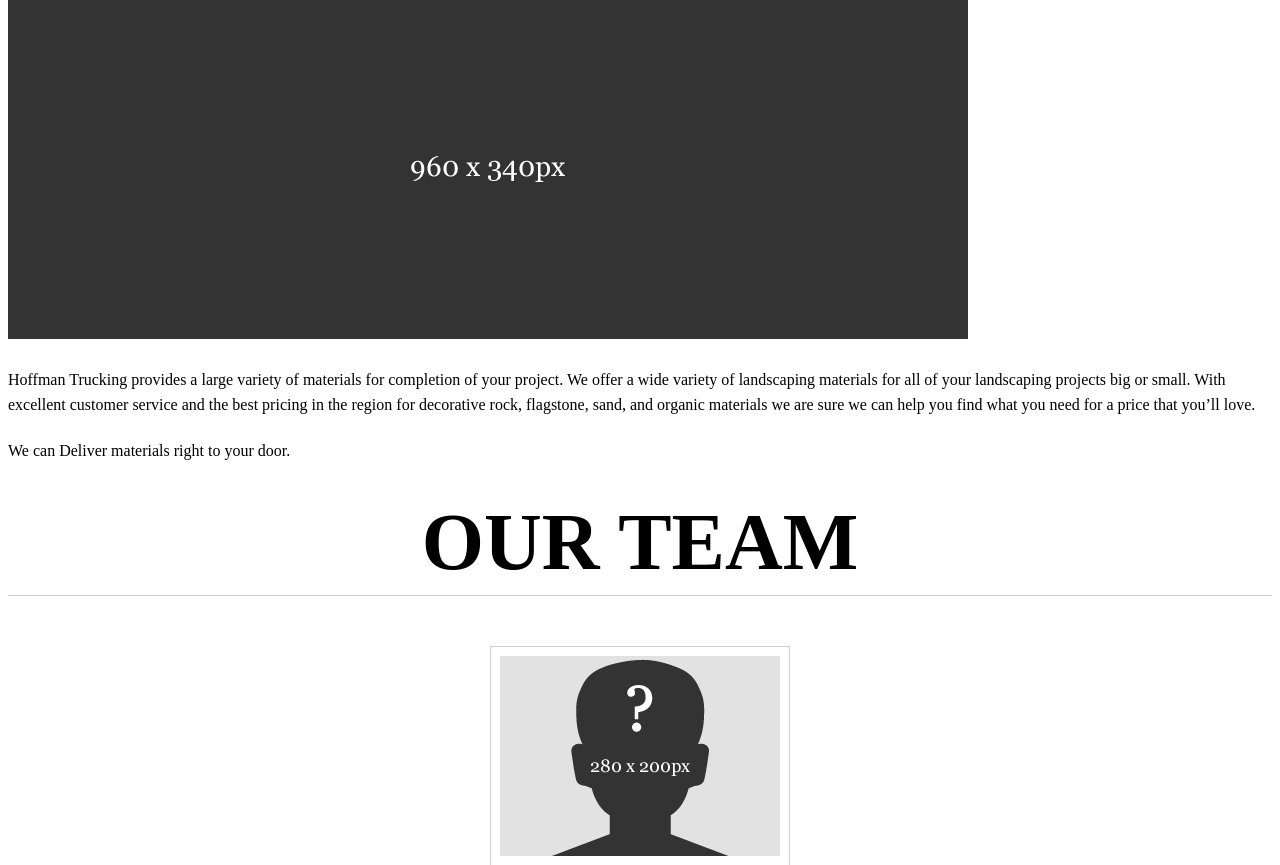
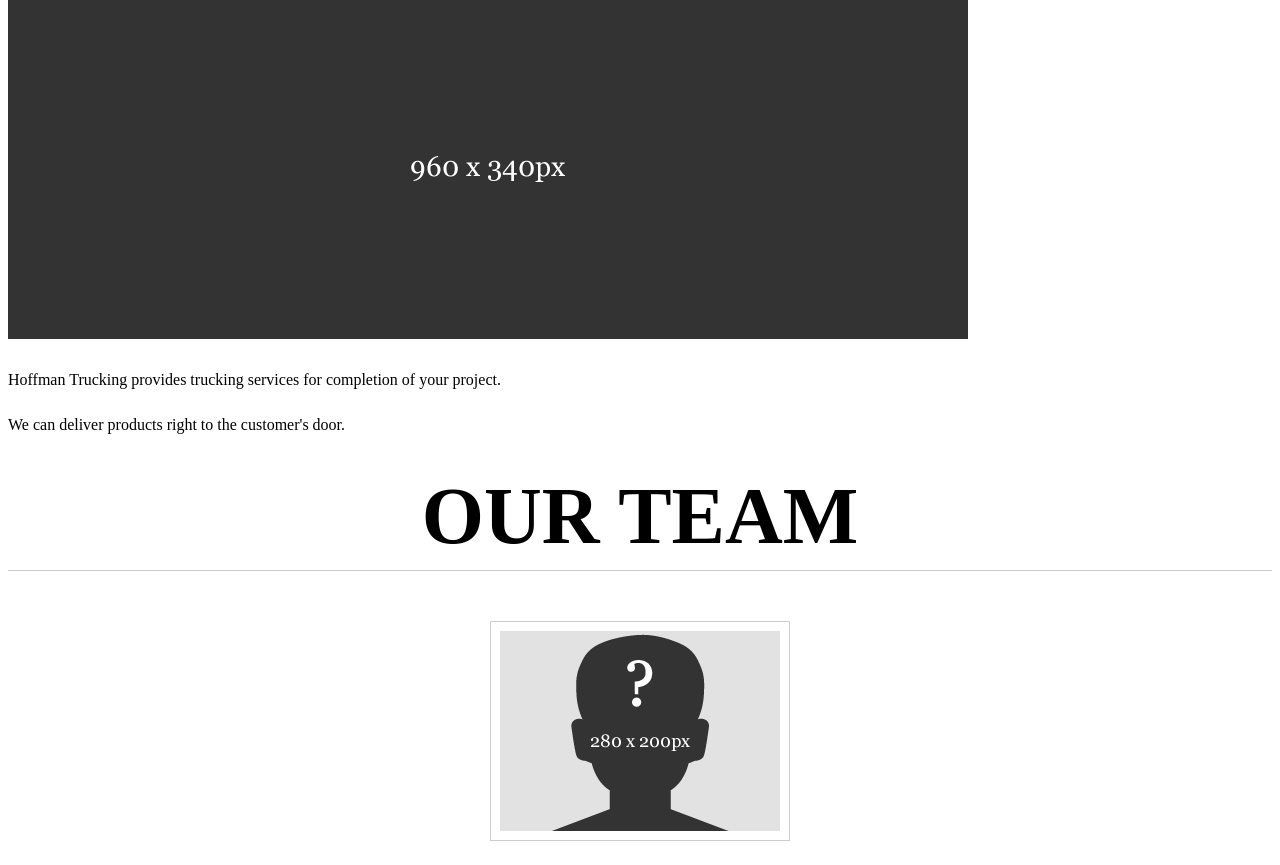
Before and after one commit to jason-mc/trucking, a PHP site: page /aboutus.php in a window 1280 px wide. Shown: the part 236-1101 px from the top of the page. Run offline with PHP 8.4, Linux system fonts and the light colour scheme.

Commit message:
aboutus edits

```diff
--- a/aboutus.php
+++ b/aboutus.php
@@ -13,8 +13,8 @@
       <section id="about-intro" class="clear">
         <h2>About Us</h2>
         <img src="images/960x340.gif" alt="">
-        <p>Hoffman Trucking provides a large variety of materials for completion of your project. We offer a wide variety of landscaping materials for all of your landscaping projects big or small. With excellent customer service and the best pricing in the region for decorative rock, flagstone, sand, and organic materials we are sure we can help you find what you need for a price that you’ll love.</p>
-        <p>We can Deliver materials right to your door.</p>
+        <p>Hoffman Trucking provides trucking services for completion of your project.</p>
+        <p>We can deliver products right to the customer's door.</p>
       </section>
       <!-- ####################################################################################################### -->
       <section id="team">
@@ -34,7 +34,7 @@
               <figcaption>
                 <p class="team_name">Jim Smith</p>
                 <p class="team_title">Operator</p>
-                <p class="team_description">Jim has been operating heavy mechinery for over a decade and will provide excelent care of you projects site when delivoring your requested materials.</p>
+                <p class="team_description">Jim has been operating heavy mechinery for over a decade.</p>
               </figcaption>
             </figure>
           </li>
```
Also changed, not shown: dispatch/add-dispatch.php (+12 -12 lines).
